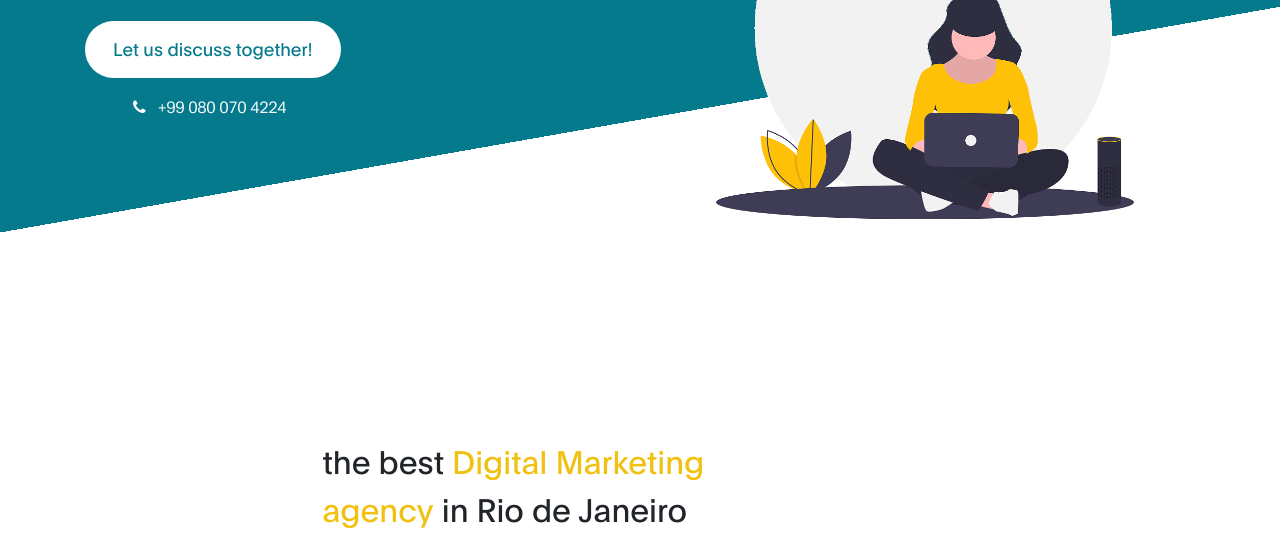
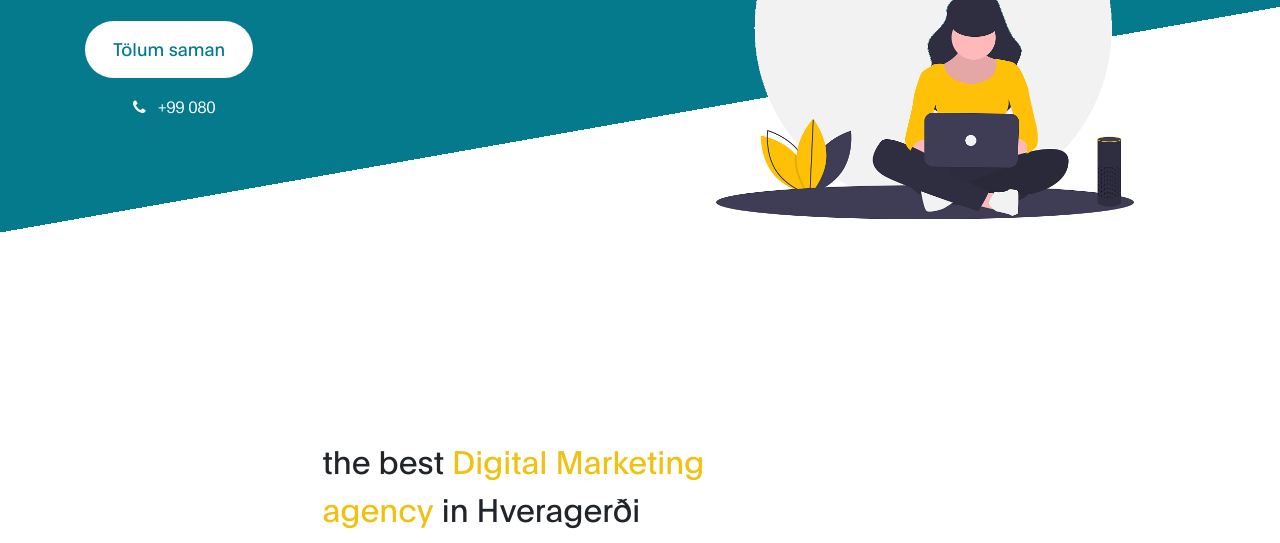
Before and after one commit to HelgiSigurds/helgisigurds.github.io, a plain HTML site: page index.html in a window 1280 px wide. Shown: the part 409-952 px from the top of the page. Drawn offline with Linux system fonts and the light colour scheme.

Commit message:
Update index.html

```diff
--- a/index.html
+++ b/index.html
@@ -11,7 +11,7 @@
   gtag('config', 'G-5F30SDSZH3');
 </script>
 
-     <title>Bigital Trend </title>
+     <title>Stafræn markaðssetning </title>
 <!--
 
 DIGITAL TREND
@@ -81,9 +81,9 @@ https://templatemo.com/tm-538-digital-trend
 
                                    <h1 class="text-white" data-aos="fade-up">Við erum tilbúin í stafræna markaðssetningu</h1>
 
-                                   <a href="contact.html" class="custom-btn btn-bg btn mt-3" data-aos="fade-up" data-aos-delay="100">Let us discuss together!</a>
+                                   <a href="contact.html" class="custom-btn btn-bg btn mt-3" data-aos="fade-up" data-aos-delay="100">Tölum saman</a>
 
-                                   <strong class="d-block py-3 pl-5 text-white" data-aos="fade-up" data-aos-delay="200"><i class="fa fa-phone mr-2"></i> +99 080 070 4224</strong>
+                                   <strong class="d-block py-3 pl-5 text-white" data-aos="fade-up" data-aos-delay="200"><i class="fa fa-phone mr-2"></i> +99 080</strong>
                               </div>
                         </div>
 
@@ -107,7 +107,7 @@ https://templatemo.com/tm-538-digital-trend
                     <div class="col-lg-7 mx-auto col-md-10 col-12">
                          <div class="about-info">
 
-                              <h2 class="mb-4" data-aos="fade-up">the best <strong>Digital Marketing agency</strong> in Rio de Janeiro</h2>
+                              <h2 class="mb-4" data-aos="fade-up">the best <strong>Digital Marketing agency</strong> in Hveragerði</h2>
 
                               <p class="mb-0" data-aos="fade-up">Total 5 HTML pages are included in this template from TemplateMo website. Please check 2 <a href="blog.html">blog</a> pages, <a href="project-detail.html">project</a> page, and <a href="contact.html">contact</a> page.
                               <br><br>You are <strong>allowed</strong> to use this template for commercial or non-commercial purpose. You are NOT allowed to redistribute the template ZIP file on template collection websites.</p>
```
